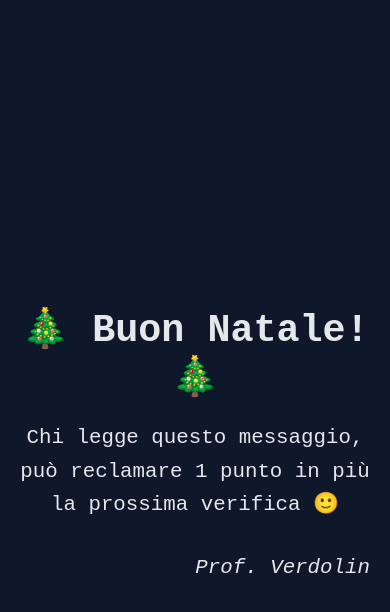
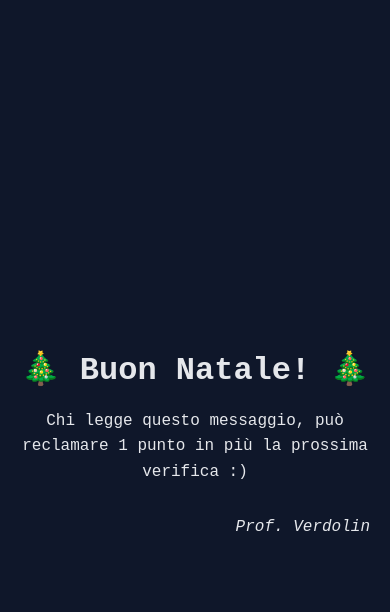
Before and after one commit to MattiaVerdolin/MerryChristmas, a plain HTML site: page index.html in a window 390 px wide. Both pictures are taken after a click on the element 195 px from the left and 442 px from the top of the page. Drawn offline with Linux system fonts and the light colour scheme.

Commit message:
Update index.html

```diff
--- a/index.html
+++ b/index.html
@@ -86,15 +86,15 @@
     }
 
     .message h1 {
-      font-size: 2.4rem;
+      font-size: 2rem;
     }
 
     .message p {
-      font-size: 1.3rem;
+      font-size: 1rem;
     }
 
     .firma {
-      font-size: 1.2rem;
+      font-size: 0.8rem;
     }
   }
 </style>
@@ -109,7 +109,7 @@
 
 <div id="message" class="message">
   <h1>🎄 Buon Natale! 🎄</h1>
-  <p>Chi legge questo messaggio, può reclamare 1 punto in più la prossima verifica 🙂</p>
+  <p>Chi legge questo messaggio, può reclamare 1 punto in più la prossima verifica :)</p>
   <p class="firma"><i>Prof. Verdolin</i></p>
 </div>
 
```
